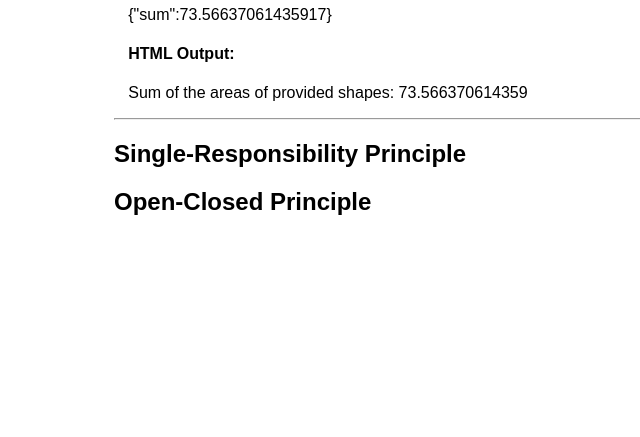
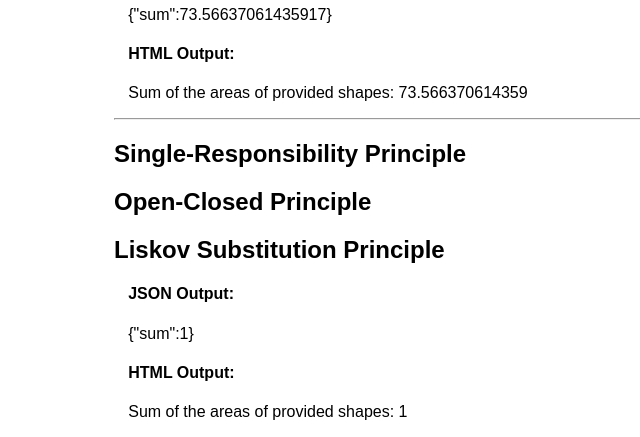
Before and after one commit to liteninkiran/solid-php, a PHP site: page / in a window 1280 px wide. Shown: the part 478-915 px from the top of the page, without its empty margins (52-692 px from the left). Before the commit the page ends 693 px from the top, so only its background shows below. Run offline with PHP 8.4, Linux system fonts and the light colour scheme.

Commit message:
Liskov Substitution Principle

```diff
--- /dev/null
+++ b/Classes/volume_calculator.php
@@ -0,0 +1,17 @@
+<?php
+
+class VolumeCalculator extends AreaCalculator
+{
+    public function __construct($shapes = [])
+    {
+        parent::__construct($shapes);
+    }
+
+    public function sum()
+    {
+        // logic to calculate the volumes and then return an array of output
+        return 1;
+    }
+}
+
+?>
--- a/index.php
+++ b/index.php
@@ -62,6 +62,7 @@
                 include('Classes\square.php');
                 include('Classes\circle.php');
                 include('Classes\area_calculator.php');
+                include('Classes\volume_calculator.php');
                 include('Classes\calculator_output.php');
 
                 $shapes = [
@@ -81,12 +82,25 @@
 
             </div>
 
-
-
             <hr>
 
             <h2>Single-Responsibility Principle</h2>
             <h2>Open-Closed Principle</h2>
+            <h2>Liskov Substitution Principle</h2>
+
+            <div class="inner-container">
+<?php
+                $volumes = new VolumeCalculator($shapes);
+                $output2 = new SumCalculatorOutputter($volumes);
+?>
+
+                <h4>JSON Output:</h4>
+                <p><?= $output2->JSON(); ?></p>
+
+                <h4>HTML Output:</h4>
+                <p><?= $output2->HTML(); ?></p>
+
+            </div>
 
         </div>
 
```
